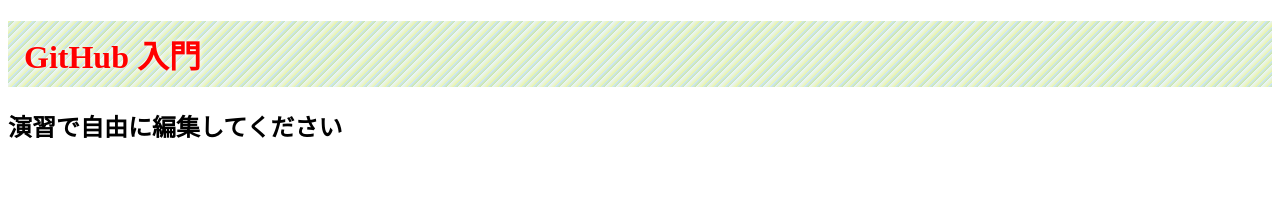
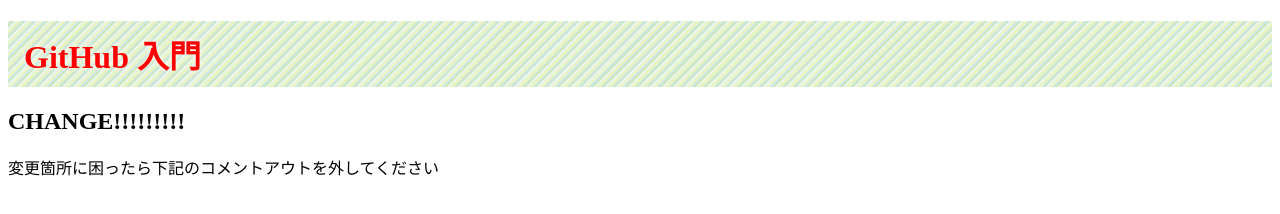
Before and after one commit to kobakobagit/github_ws, a plain HTML site: page index.html in a window 1280 px wide. Drawn offline with Linux system fonts and the light colour scheme.

Commit message:
change index.html @ branch.

```diff
--- a/index.html
+++ b/index.html
@@ -6,9 +6,9 @@
     <link rel="stylesheet" type="text/css" href="src/styles.css">
   <body>
     <h1>GitHub 入門</h1>
-    <h2>演習で自由に編集してください</h2>
+    <h2>CHANGE!!!!!!!!!</h2>
 
-    <!-- 変更箇所に困ったら下記のコメントアウトを外してください -->
+    変更箇所に困ったら下記のコメントアウトを外してください
     <!--<div id="target">ここをクリックするとアラート発生</div>-->
 
     <!--<div id="ok">GitHub完全に理解した</div>-->
```
